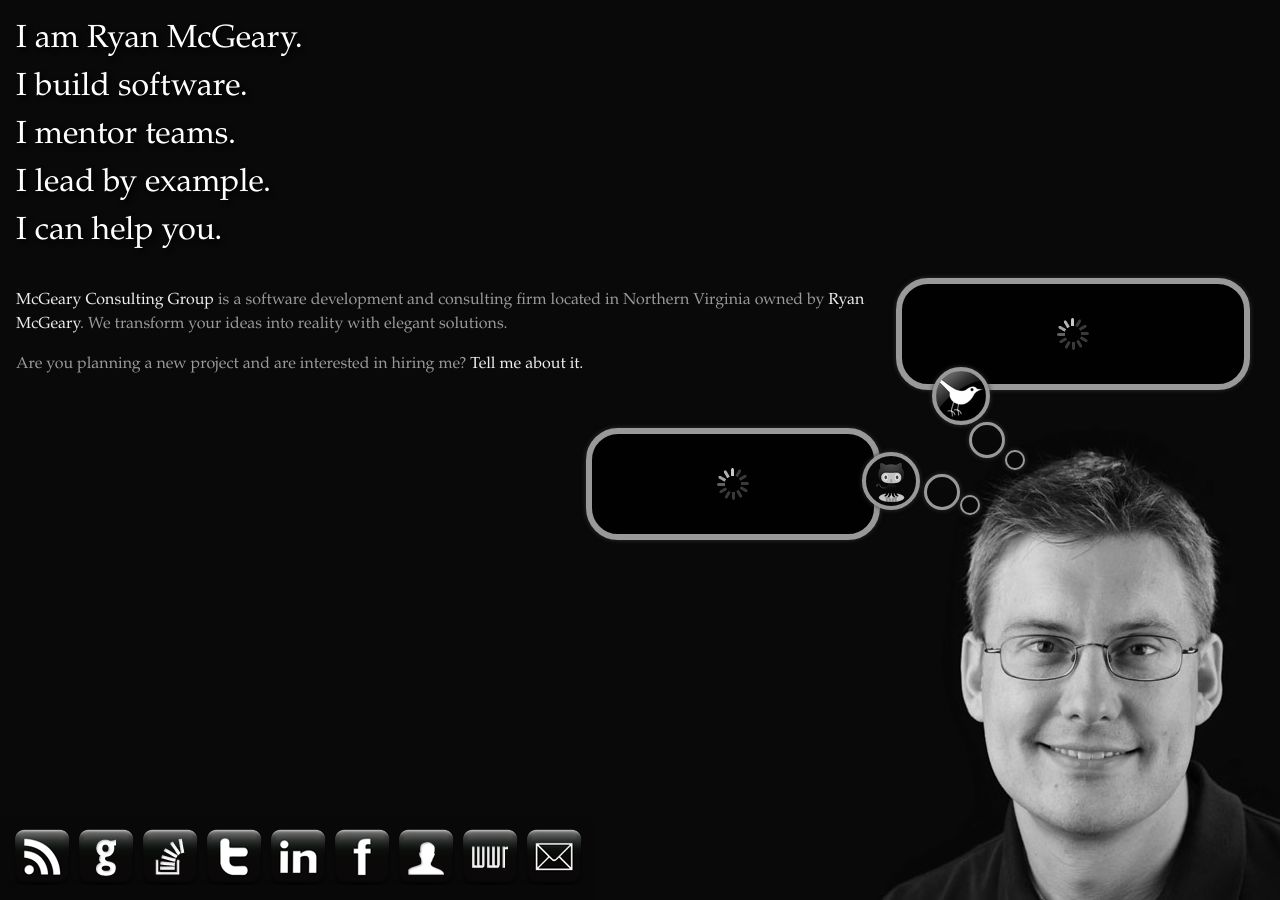
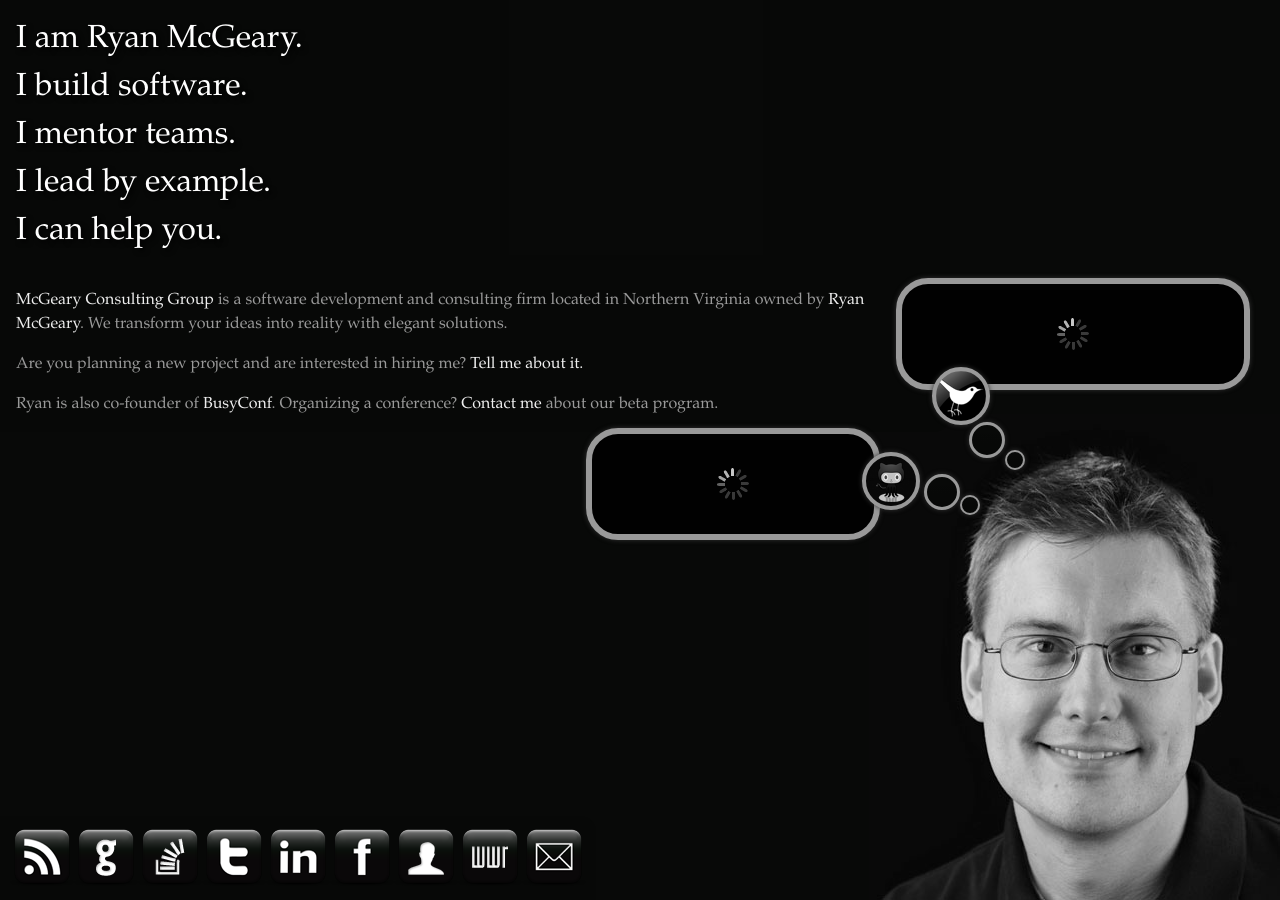
Before and after one commit to rmm5t/ryan.mcgeary.org, a Jekyll site: the page built from index.html, in a window 1280 px wide. Built offline with Jekyll 4.4.1, drawn with Linux system fonts in a browser that asks for light colours; nearby versions of some CDN libraries; comment, search, counter and statistics services are not loaded.

Commit message:
Added busyconf pitch

```diff
--- a/_includes/bio.html
+++ b/_includes/bio.html
@@ -1,6 +1,7 @@
 <p>
   <a href="/">Ryan McGeary</a> is a freelance software consultant, business
   starter, rubyist, web guru, and amateur triathlete.  Ryan
-  owns <a href="http://mcgearygroup.com">McGeary Consulting Group</a>, a software
-  development and consulting firm located in Northern Virginia.
+  owns <a href="http://mcgearygroup.com">McGeary Consulting Group</a>, a
+  software development and consulting firm located in Northern Virginia.
 </p>
+{% include busyconf.html %}
--- /dev/null
+++ b/_includes/busyconf.html
@@ -0,0 +1,6 @@
+<p>
+  Ryan is also co-founder
+  of <a href="http://busyconf.com">BusyConf</a>. Organizing a conference?
+  <a href="&#109;&#97;&#105;&#108;&#116;&#111;&#58;%72%79%61%6e@%6d%63%67%65%61%72%79.%6f%72%67">Contact
+  me</a> about our beta program.
+</p>
--- a/index.html
+++ b/index.html
@@ -18,6 +18,7 @@ title: Ryan McGeary
     elegant solutions.
   </p>
   {% include hire_me.html %}
+  {% include busyconf.html %}
 </div>
 
 <div id="github_bubble">
```
